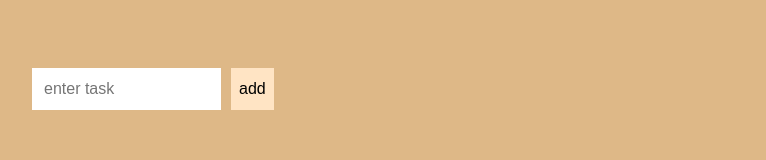
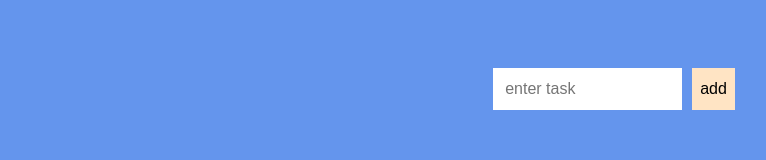
Before and after one commit to Uri121/todo-list, a React app: page / in a window 1280 px wide. Shown: the whole page, without its empty margins (26-792 px from the left). Built offline with nearby package versions, Linux system fonts and the light colour scheme.

Commit message:
centering the app

```diff
--- a/src/index.css
+++ b/src/index.css
@@ -1,10 +1,11 @@
 body{
     padding: 50px;
-    background-color: burlywood;
+    background-color: CornflowerBlue ;
     font-family: sans-serif;
 }
 
 #container{
     display: flex;
-    justify-content: flex;
+    justify-content: center;
+    align-items: center;
 }
```
Also changed, not shown: 1 other file.
